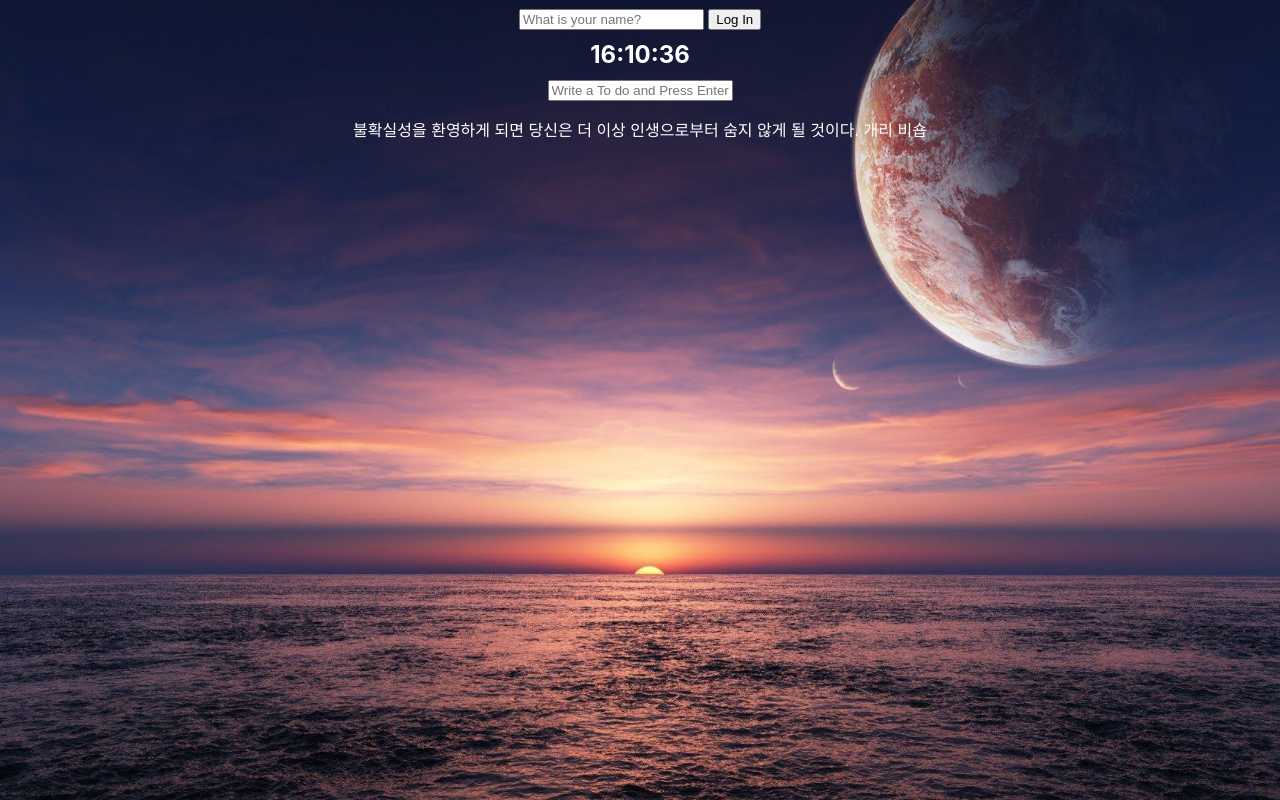
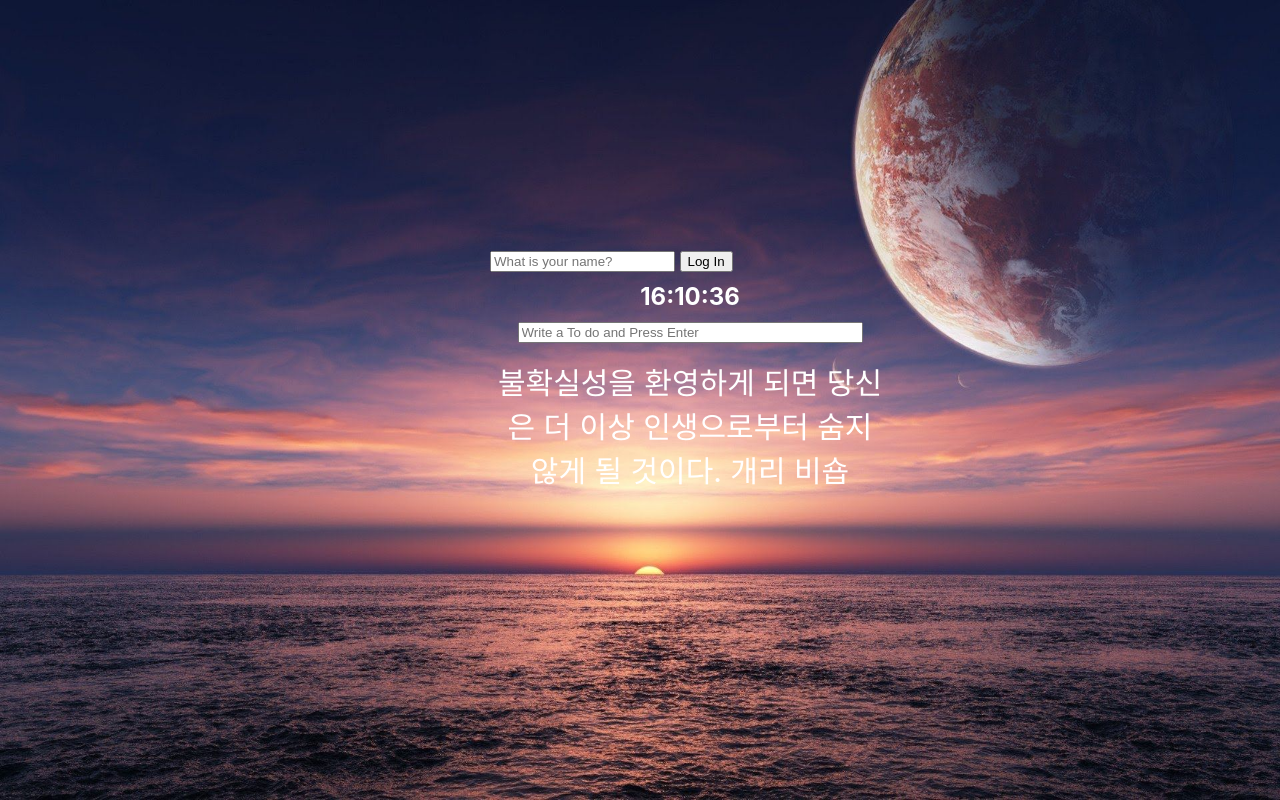
Before and after one commit to KachuDoit/kachudoit.github.io, a plain HTML site: page index.html in a window 1280 px wide. Drawn offline with Linux system fonts and the light colour scheme.

Commit message:
vjs first draft

```diff
--- a/css/style.css
+++ b/css/style.css
@@ -16,10 +16,24 @@ body {
     font-family: -apple-system, BlinkMacSystemFont, 'Segoe UI', Roboto, Oxygen, Ubuntu, Cantarell, 'Open Sans',
     'Helvetica Neue', sans-serif;
     color: white;
-    text-align: center;
+    width:100%;
+    height:100%;
   }
 
+#box{
+    position:absolute;
+    top:50%;
+    left:50%;
+    width:400px;
+    height:400px;
+    margin:-150px 0px 0px -150px;
+}
 .delBtn {
+    background-color: transparent;
+    border: 0;
+}
+
+.delBox {
     background-color: transparent;
     border: 0;
 }
@@ -53,3 +67,16 @@ body {
     display: block;
     margin: 10px;
 }
+
+#todo-list {
+    text-align: center;
+}
+
+#todo-form {
+    text-align: center;
+}
+
+#quote {
+    text-align: center;
+    font-size: 30px;
+}
--- a/index.html
+++ b/index.html
@@ -7,7 +7,8 @@
     <link rel="stylesheet" href="css/style.css" />
     <title>Nomad Challenge</title>
 </head>
-<body class="backgroundImage">
+<body>
+    <div id="box">
     <form id="login-form" class="hidden">
         <input
               required
@@ -24,13 +25,14 @@
        </div>
     <h2 id="clock">00:00:00</h2>
     <form id="todo-form">
-        <input type="text" font-size="30px" placeholder="Write a To do and Press Enter">
+        <input type="text" size="40" placeholder="Write a To do and Press Enter">
     </form>
     <ul id="todo-list">
     </ul>
     <div id="quote">
     <span></span>
     <span></span>
+    </div>
     </div>
     <script src="js/greetings.js"></script>
     <script src="js/clock.js"></script>
```
Also changed, not shown: img/2.jpeg.
